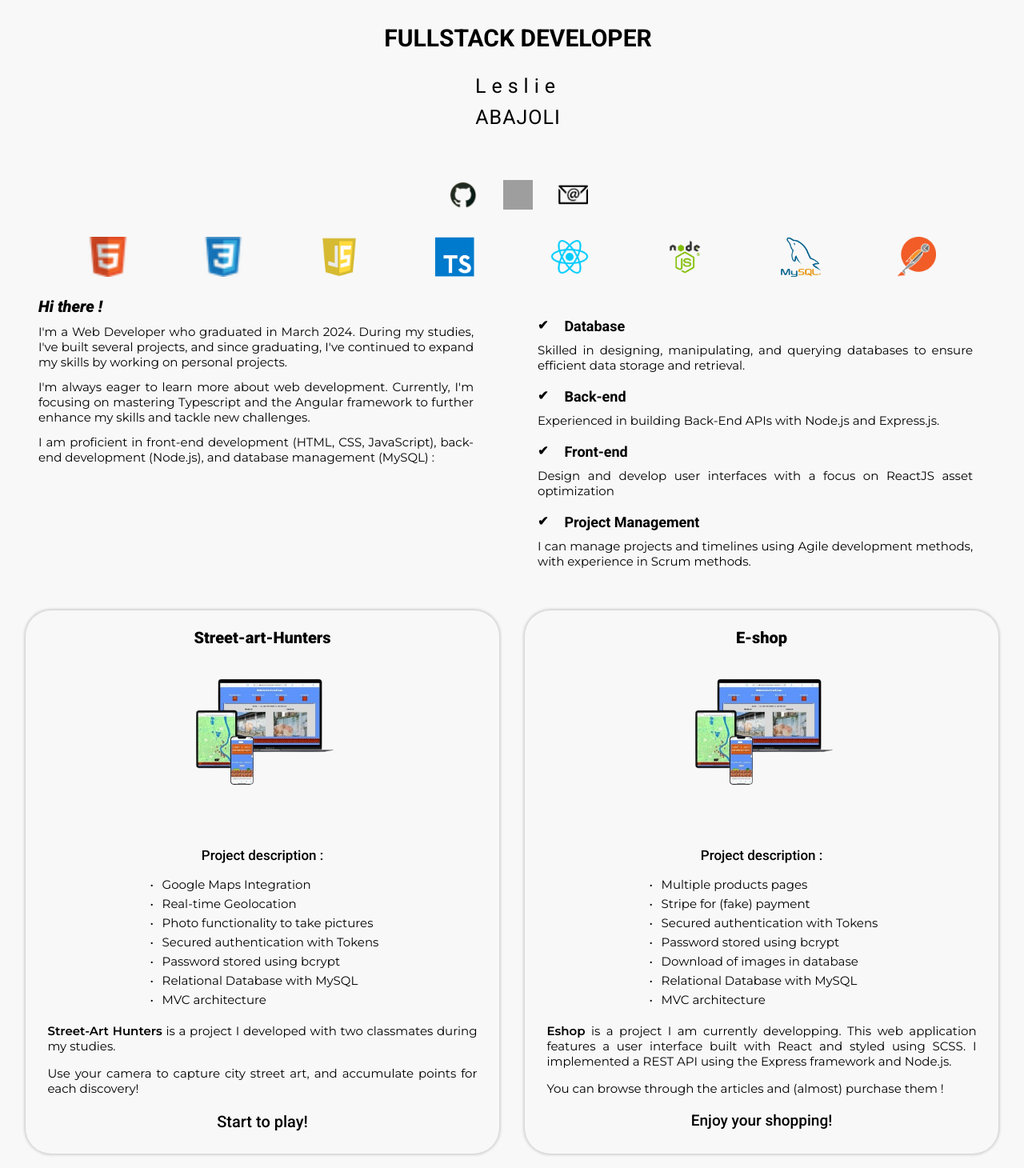
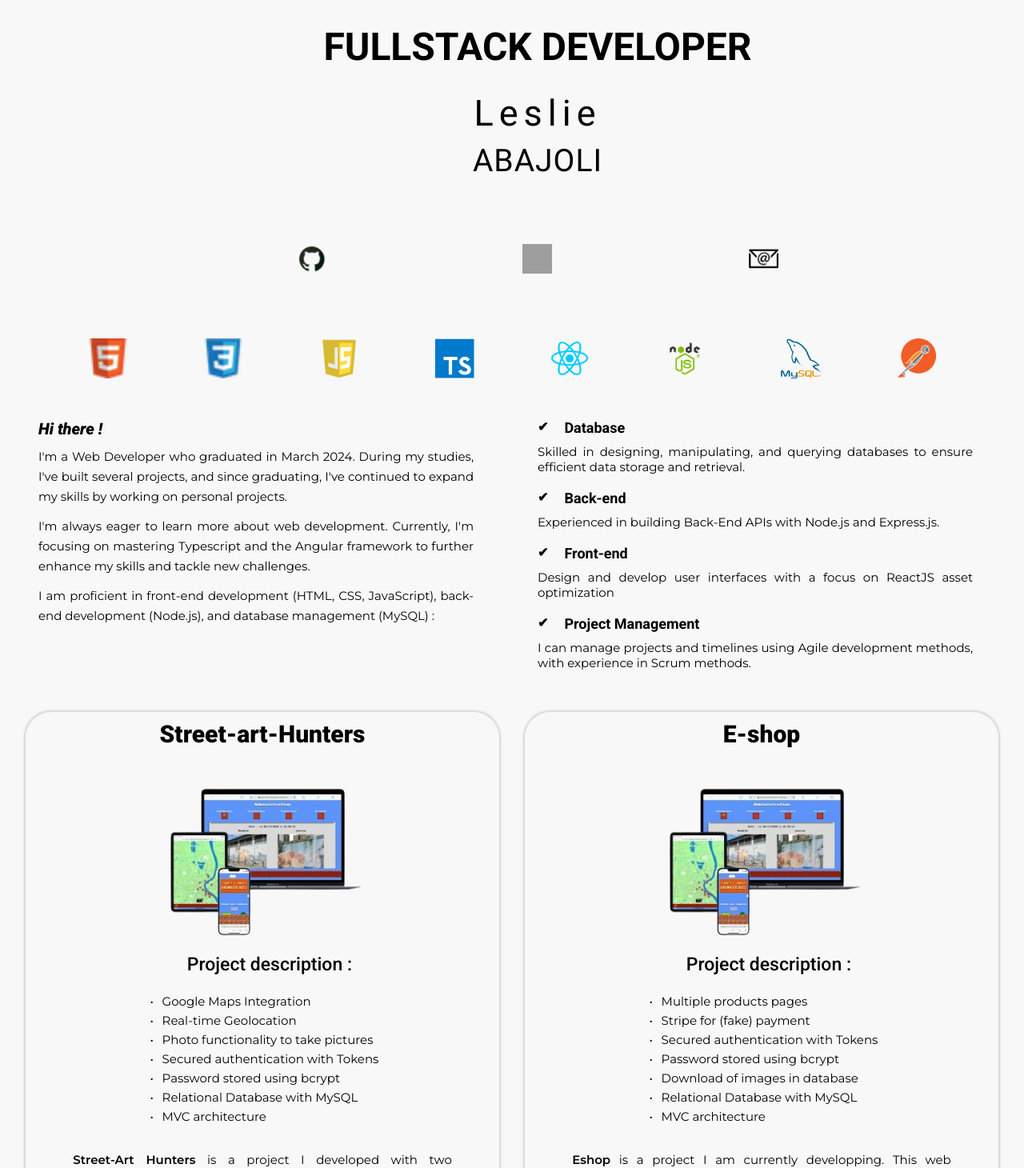
Before and after one commit to LeslieCore34/MyPortfolio, a React (Vite) app in the folder Frontend/: page / in a window 1280 px wide. Shown: the part 100-1560 px from the top of the page at 80% size. Built offline with nearby package versions, Linux system fonts and the light colour scheme; grey boxes are pictures that could not be loaded.

Commit message:
added responsive

```diff
--- a/Frontend/src/components/Eshop.jsx
+++ b/Frontend/src/components/Eshop.jsx
@@ -7,6 +7,8 @@ export default function Eshop() {
       <div className="image-container">
         <div className="project-image"></div>
       </div>
+
+      <div className="list-container">
         <h2 className="project-description">Project description :</h2>
 
         <ul className="functionnalities">
@@ -30,11 +32,12 @@ export default function Eshop() {
           </p>
           <Link
             className="link-eshop"
-          to="https://street-art-hunter.laloupe-1.wilders.dev/map"
+            to="https://github.com/LeslieCore34/Eshop"
             target="_blank"
           >
-          Enjoy your shopping!
+            Checkout my code!
           </Link>
+        </div>
       </div>
     </div>
   );
--- a/Frontend/src/components/StreetArt.jsx
+++ b/Frontend/src/components/StreetArt.jsx
@@ -7,6 +7,7 @@ export default function StreetArt() {
       <div className="image-container">
         <div className="project-image"></div>
       </div>
+      <div className="list-container">
         <h2 className="project-description">Project description :</h2>
         <ul className="functionnalities">
           <li>Google Maps Integration</li>
@@ -35,5 +36,6 @@ export default function StreetArt() {
           </Link>
         </div>
       </div>
+    </div>
   );
 }
--- a/Frontend/src/style/main.css
+++ b/Frontend/src/style/main.css
@@ -29,7 +29,7 @@ body {
 .NavBar .burger-menu {
   width: 100vw;
   height: 37px;
-  margin-left: 1em;
+  margin-left: 5%;
   margin-top: 13px;
   cursor: pointer;
 }
@@ -72,7 +72,7 @@ body {
   flex-direction: column;
   align-items: flex-start;
   margin-top: 5em;
-  margin-left: 1em;
+  margin-left: 5%;
 }
 .home.menu-active {
   margin-top: 180px;
@@ -238,6 +238,14 @@ body {
   background-image: url(../assets/stack/postman.png);
 }
 
+.grid-container-projects {
+  display: grid;
+  grid-template-columns: 100%;
+  grid-template-rows: auto;
+  overflow-x: hidden;
+  margin: 1em;
+}
+
 .project-container {
   height: auto;
   width: -moz-fit-content;
@@ -263,11 +271,16 @@ body {
   background-image: url(../assets/street-art-devices2.png);
   background-size: contain;
   background-repeat: no-repeat;
-  height: 240px;
+  height: 210px;
   width: 210px;
 }
 
-.project-description {
+.list-container {
+  display: flex;
+  flex-direction: column;
+  align-items: center;
+}
+.list-container .project-description {
   font-size: 17px;
   margin-bottom: 10px;
   font-family: "Roboto", sans-serif;
@@ -275,8 +288,7 @@ body {
   font-style: normal;
   margin-bottom: 1em;
 }
-
-.functionnalities {
+.list-container .functionnalities {
   display: flex;
   flex-direction: column;
   text-align: left;
@@ -288,11 +300,11 @@ body {
   list-style: none;
   padding-left: 20px;
 }
-.functionnalities li {
+.list-container .functionnalities li {
   position: relative;
   margin-bottom: 5px;
 }
-.functionnalities li::before {
+.list-container .functionnalities li::before {
   content: "•";
   position: absolute;
   left: -15px;
@@ -327,15 +339,7 @@ body {
   font-family: "Roboto", sans-serif;
   font-weight: 500;
   font-style: normal;
-  font-size: 19px;
-}
-
-.grid-container-projects {
-  display: grid;
-  grid-template-columns: 100%;
-  grid-template-rows: auto;
-  overflow-x: hidden;
-  margin: 1em;
+  font-size: 20px;
 }
 
 span {
@@ -373,22 +377,31 @@ span {
 }
 
 @media screen and (min-width: 400px) {
-  .home {
-    margin-left: 15px;
+  .grid-container {
+    margin-top: 5em;
+  }
+  .project-use-description {
+    width: 79%;
+  }
+  .project-container .project-image {
     height: 240px;
+    width: 290px;
   }
-  .home .container-social {
-    display: flex;
-    justify-content: flex-start;
-    flex-direction: row;
+}
+@media screen and (min-width: 500px) {
+  .grid-container {
+    margin-top: 5em;
   }
-  .home .container-social .social-link {
-    margin-left: 2em;
+  .project-use-description {
+    width: 70%;
+  }
+  .project-container .project-image {
+    height: 247px;
+    width: 290px;
   }
 }
 @media screen and (min-width: 600px) {
   .NavBar-Container {
-    background-color: #f8f8f8;
     height: 34px;
   }
   .home {
@@ -399,16 +412,9 @@ span {
   }
   .home .container-social {
     display: flex;
-    justify-content: center;
+    justify-content: space-around;
     flex-direction: row;
-  }
-  .link {
-    display: flex;
     align-items: center;
-    flex-direction: column;
-    background-color: #f8f8f8;
-    color: black;
-    height: 15px;
   }
   .grid-container {
     display: grid;
@@ -426,39 +432,23 @@ span {
     display: flex;
     flex-direction: row;
     justify-content: space-evenly;
-    margin-top: 10px;
+    margin-top: 3em;
     margin-bottom: 20px;
   }
   .stack-container .container {
     width: 50px;
     height: 50px;
   }
-  .pres-container {
-    grid-area: 2/1/3/2;
-    max-height: 250px;
-    width: 92%;
+  .presentation-main-container {
     margin-left: 17px;
     margin-top: 1em;
     padding: 2%;
-    text-align: justify;
     padding: 15px;
   }
-  .pres-container .presentation-title {
-    font-size: 18px;
-    margin-bottom: 10px;
-    font-weight: 700;
-  }
-  .pres-container .presentation-title2 {
-    font-size: 15px;
-  }
   .technical-text-container {
-    grid-area: 2/2/3/3;
-    height: auto;
-    width: 92%;
     margin-left: 17px;
     margin-top: 1em;
     margin-bottom: 5px;
-    padding: 2%;
     padding: 15px;
   }
   .technical-text-container .technical-title {
@@ -478,6 +468,103 @@ span {
     grid-template-columns: 50% 50%;
     grid-template-rows: auto auto;
     overflow-x: hidden;
-    margin: 1em;
+  }
+  .project-use-description {
+    width: 80%;
+  }
+  .functionnalities {
+    margin-left: 5%;
+  }
+}
+@media screen and (min-width: 900px) {
+  .home .fullstack {
+    font-size: 42px;
+  }
+  .home .name {
+    font-size: 35px;
+  }
+  .home .surname {
+    font-size: 35px;
+  }
+  .grid-container-projects {
+    display: grid;
+    grid-template-columns: 50% 50%;
+    grid-template-rows: auto auto;
+    overflow-x: hidden;
+  }
+  .project-container .project-title {
+    margin-top: 10px;
+    font-size: 25px;
+  }
+  .project-image {
+    height: 315px;
+    width: 368px;
+  }
+  .list-container .project-description {
+    margin-left: 3%;
+    font-size: 20px;
+  }
+  .functionnalities {
+    margin-left: 0%;
+  }
+}
+@media screen and (min-width: 1200px) {
+  .home {
+    height: 329px;
+  }
+  .home .fullstack {
+    font-size: 48px;
+  }
+  .home .name {
+    font-size: 45px;
+  }
+  .home .surname {
+    font-size: 39px;
+  }
+  .project-container {
+    padding: 0;
+  }
+  .presentation-second-container {
+    font-size: 15px;
+    line-height: 25px;
+  }
+  .home .container-social {
+    display: flex;
+    justify-content: space-evenly;
+  }
+  .project-container .project-title {
+    margin-top: 10px;
+    font-size: 30px;
+  }
+  .grid-container-projects {
+    display: grid;
+    grid-template-columns: 50% 50%;
+    grid-template-rows: auto auto;
+    overflow-x: hidden;
+  }
+  .grid-container-projects .project-description {
+    margin-left: 3%;
+    font-size: 25px;
+  }
+  .grid-container-projects .functionnalities {
+    margin-left: 0%;
+  }
+  .list-container .project-description {
+    font-size: 23px;
+  }
+  .project-use-description {
+    margin-top: 2em;
+  }
+  .project-use-description .link-eshop {
+    font-size: 30px;
+  }
+  .project-use-description .link-streetart {
+    font-size: 30px;
+  }
+  .contact-container .contact-title {
+    font-size: 30px;
+  }
+  .contact-container .contact-details {
+    font-size: 16px;
   }
 }/*# sourceMappingURL=main.css.map */
--- a/Frontend/src/style/main.scss
+++ b/Frontend/src/style/main.scss
@@ -30,7 +30,7 @@ body {
   .burger-menu {
     width: 100vw;
     height: 37px;
-    margin-left: 1em;
+    margin-left: 5%;
     margin-top: 13px;
     cursor: pointer;
 
@@ -80,7 +80,7 @@ body {
   flex-direction: column;
   align-items: flex-start;
   margin-top: 5em;
-  margin-left: 1em;
+  margin-left: 5%;
 
   &.menu-active {
     margin-top: 180px;
@@ -267,6 +267,14 @@ body {
 }
 
 // PROJECT
+
+.grid-container-projects {
+  display: grid;
+  grid-template-columns: 100%;
+  grid-template-rows: auto;
+  overflow-x: hidden;
+  margin: 1em;
+}
 .project-container {
   height: auto;
   width: fit-content;
@@ -292,10 +300,15 @@ body {
     background-image: url(../assets/street-art-devices2.png);
     background-size: contain;
     background-repeat: no-repeat;
-    height: 240px;
+    height: 210px;
     width: 210px;
   }
 }
+
+.list-container {
+  display: flex;
+  flex-direction: column;
+  align-items: center;
 
   .project-description {
     font-size: 17px;
@@ -330,6 +343,7 @@ body {
       }
     }
   }
+}
 
 .project-use-description {
   margin: 1em;
@@ -361,16 +375,8 @@ body {
     font-family: "Roboto", sans-serif;
     font-weight: 500;
     font-style: normal;
-    font-size: 19px;
+    font-size: 20px;
   }
-}
-
-.grid-container-projects {
-  display: grid;
-  grid-template-columns: 100%;
-  grid-template-rows: auto;
-  overflow-x: hidden;
-  margin: 1em;
 }
 
 span {
@@ -413,23 +419,37 @@ span {
 }
 
 @media screen and (min-width: 400px) {
-  .home {
-    margin-left: 15px;
+  .grid-container {
+    margin-top: 5em;
+  }
+  .project-use-description {
+    width: 79%;
+  }
+  .project-container {
+    .project-image {
       height: 240px;
-    .container-social {
-      display: flex;
-      justify-content: flex-start;
-      flex-direction: row;
-      .social-link {
-        margin-left: 2em;
+      width: 290px;
     }
+  }
+}
+
+@media screen and (min-width: 500px) {
+  .grid-container {
+    margin-top: 5em;
+  }
+  .project-use-description {
+    width: 70%;
+  }
+  .project-container {
+    .project-image {
+      height: 247px;
+      width: 290px;
     }
   }
 }
 
 @media screen and (min-width: 600px) {
   .NavBar-Container {
-    background-color: #f8f8f8;
     height: 34px;
   }
 
@@ -440,19 +460,10 @@ span {
     height: 240px;
     .container-social {
       display: flex;
-      justify-content: center;
+      justify-content: space-around;
       flex-direction: row;
+      align-items: center;
     }
-  }
-
-  .link {
-    display: flex;
-    align-items: center;
-    flex-direction: column;
-    // padding-top: 15px;
-    background-color: #f8f8f8;
-    color: black;
-    height: 15px;
   }
 
   .grid-container {
@@ -472,7 +483,7 @@ span {
     display: flex;
     flex-direction: row;
     justify-content: space-evenly;
-    margin-top: 10px;
+    margin-top: 3em;
     margin-bottom: 20px;
 
     .container {
@@ -481,36 +492,18 @@ span {
     }
   }
 
-  .pres-container {
-    grid-area: 2 / 1 / 3 / 2;
-    max-height: 250px;
-    width: 92%;
+  .presentation-main-container {
     margin-left: 17px;
     margin-top: 1em;
     padding: 2%;
-    text-align: justify;
     padding: 15px;
-
-    .presentation-title {
-      font-size: 18px;
-      margin-bottom: 10px;
-      font-weight: 700;
-    }
-
-    .presentation-title2 {
-      font-size: 15px;
-    }
   }
   // TECHNICAL STACK
 
   .technical-text-container {
-    grid-area: 2 / 2 / 3 / 3;
-    height: auto;
-    width: 92%;
     margin-left: 17px;
     margin-top: 1em;
     margin-bottom: 5px;
-    padding: 2%;
     padding: 15px;
 
     .technical-title {
@@ -534,6 +527,126 @@ span {
     grid-template-columns: 50% 50%;
     grid-template-rows: auto auto;
     overflow-x: hidden;
-    margin: 1em;
+  }
+
+  .project-use-description {
+    width: 80%;
+  }
+
+  .functionnalities {
+    margin-left: 5%;
   }
 }
+
+@media screen and (min-width: 900px) {
+  .home .fullstack {
+    font-size: 42px;
+  }
+
+  .home .name {
+    font-size: 35px;
+  }
+
+  .home .surname {
+    font-size: 35px;
+  }
+  .grid-container-projects {
+    display: grid;
+    grid-template-columns: 50% 50%;
+    grid-template-rows: auto auto;
+    overflow-x: hidden;
+  }
+
+  .project-container .project-title {
+    margin-top: 10px;
+    font-size: 25px;
+  }
+  .project-image {
+    height: 315px;
+    width: 368px;
+  }
+  .list-container .project-description {
+    margin-left: 3%;
+    font-size: 20px;
+  }
+
+  .functionnalities {
+    margin-left: 0%;
+  }
+}
+
+@media screen and (min-width: 1200px) {
+  .home {
+    height: 329px;
+  }
+  .home .fullstack {
+    font-size: 48px;
+  }
+
+  .home .name {
+    font-size: 45px;
+  }
+
+  .home .surname {
+    font-size: 39px;
+  }
+
+  .project-container {
+    padding: 0;
+  }
+
+  .presentation-second-container {
+    font-size: 15px;
+    line-height: 25px;
+  }
+
+  .home .container-social {
+    display: flex;
+    justify-content: space-evenly;
+  }
+
+  .project-container .project-title {
+    margin-top: 10px;
+    font-size: 30px;
+  }
+
+  .grid-container-projects {
+    display: grid;
+    grid-template-columns: 50% 50%;
+    grid-template-rows: auto auto;
+    overflow-x: hidden;
+
+    .project-description {
+      margin-left: 3%;
+      font-size: 25px;
+    }
+
+    .functionnalities {
+      margin-left: 0%;
+    }
+  }
+
+  .list-container .project-description {
+    font-size: 23px;
+  }
+
+  .project-use-description {
+    margin-top: 2em;
+  }
+
+  .project-use-description .link-eshop {
+    font-size: 30px;
+  }
+
+  .project-use-description .link-streetart {
+    font-size: 30px;
+  }
+
+  .contact-container .contact-title {
+    font-size: 30px;
+  }
+
+  .contact-container .contact-details {
+    font-size: 16px;
+  }
+}
```
Also changed, not shown: 1 other file (tests, documents, lock files or other folders). Lines whose indentation alone changed are shown as unchanged.
